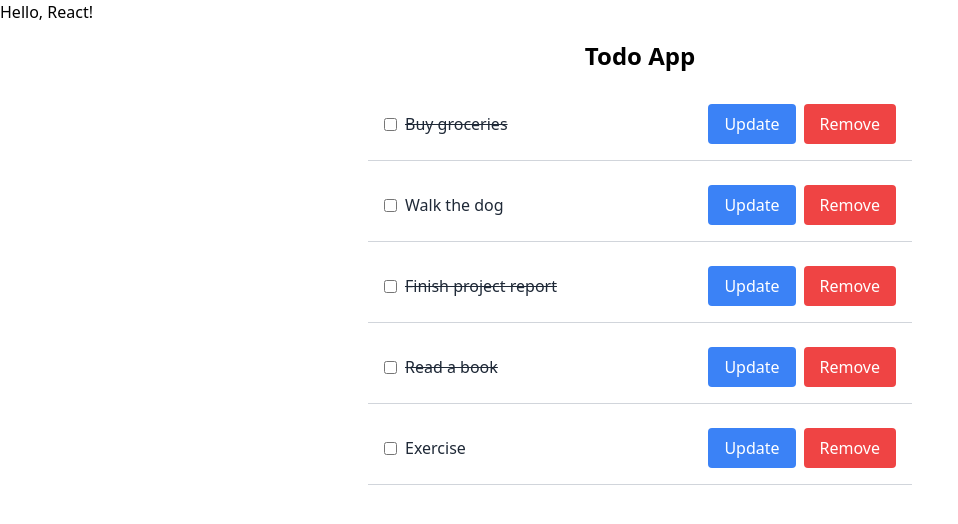
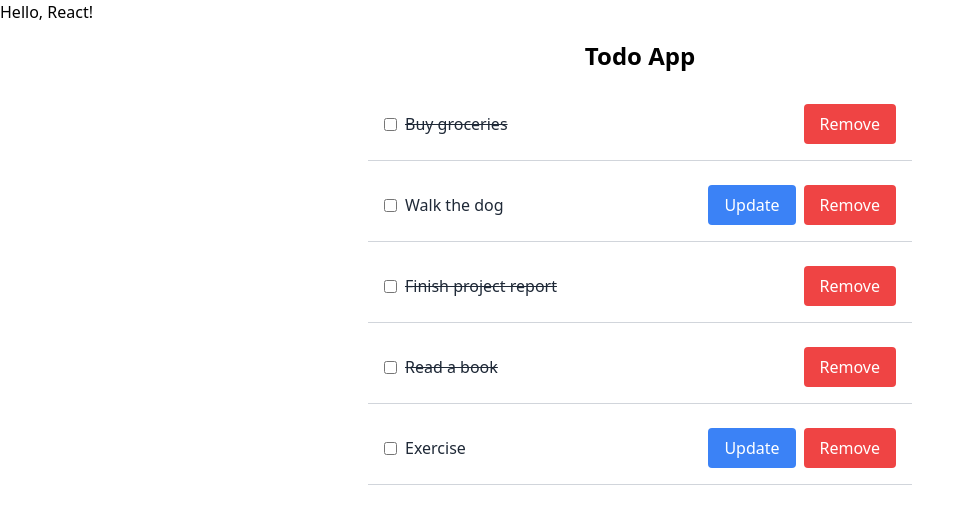
Before and after one commit to thomasMinh1995/demo-reactjs-with-webpack, a React app: page / in a window 1280 px wide. Shown: the top 524 px of the page, without its empty margins (0-958 px from the left). Built offline with nearby package versions, Linux system fonts and the light colour scheme.

Commit message:
Sep-19-2024: check update button if checkbox is true

```diff
--- a/src/components/TodoItem.jsx
+++ b/src/components/TodoItem.jsx
@@ -4,13 +4,23 @@ export default function TodoItem({ todo, handleChangeCheckbox }) {
   return (
     <div className="flex items-center justify-between p-4 border-b border-gray-300">
       <div className="flex items-center">
-        <input type="checkbox" className="mr-2" onChange={(event) => handleChangeCheckbox(event, todo.id)}/>
-        <p className={`text-gray-800 ${todo.status ? 'line-through' : ''}`}>{todo.task}</p>
+        <input
+          type="checkbox"
+          className="mr-2"
+          onChange={(event) => handleChangeCheckbox(event, todo.id)}
+        />
+        <p className={`text-gray-800 ${todo.status ? "line-through" : ""}`}>
+          {todo.task}
+        </p>
       </div>
       <div className="space-x-2">
-        <button className="bg-blue-500 text-white px-4 py-2 rounded hover:bg-blue-600">
-          Update
-        </button>
+        {!todo.status ? (
+          <button className="bg-blue-500 text-white px-4 py-2 rounded hover:bg-blue-600">
+            Update
+          </button>
+        ) : (
+          <></>
+        )}
         <button className="bg-red-500 text-white px-4 py-2 rounded hover:bg-red-600">
           Remove
         </button>
```
